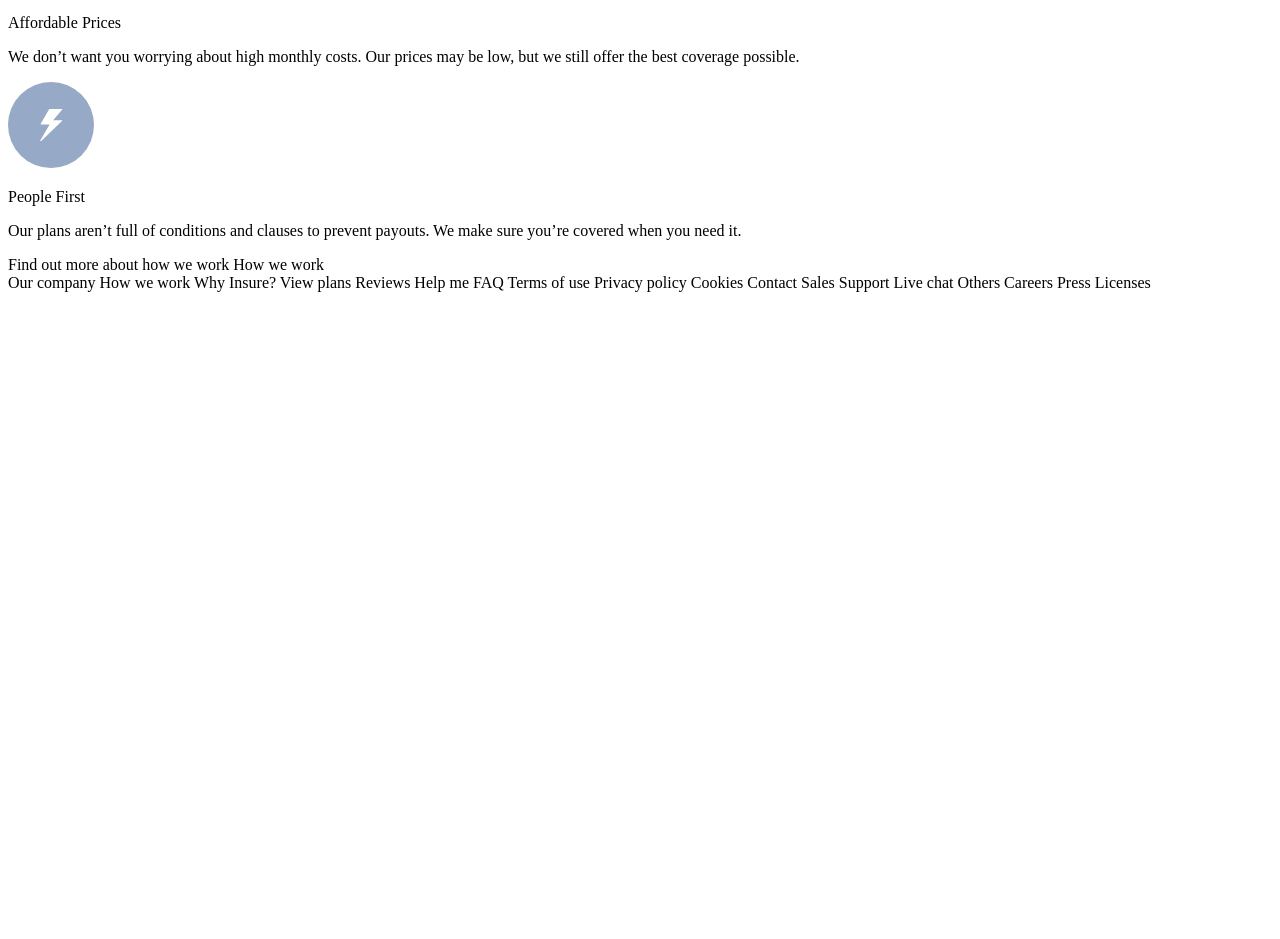
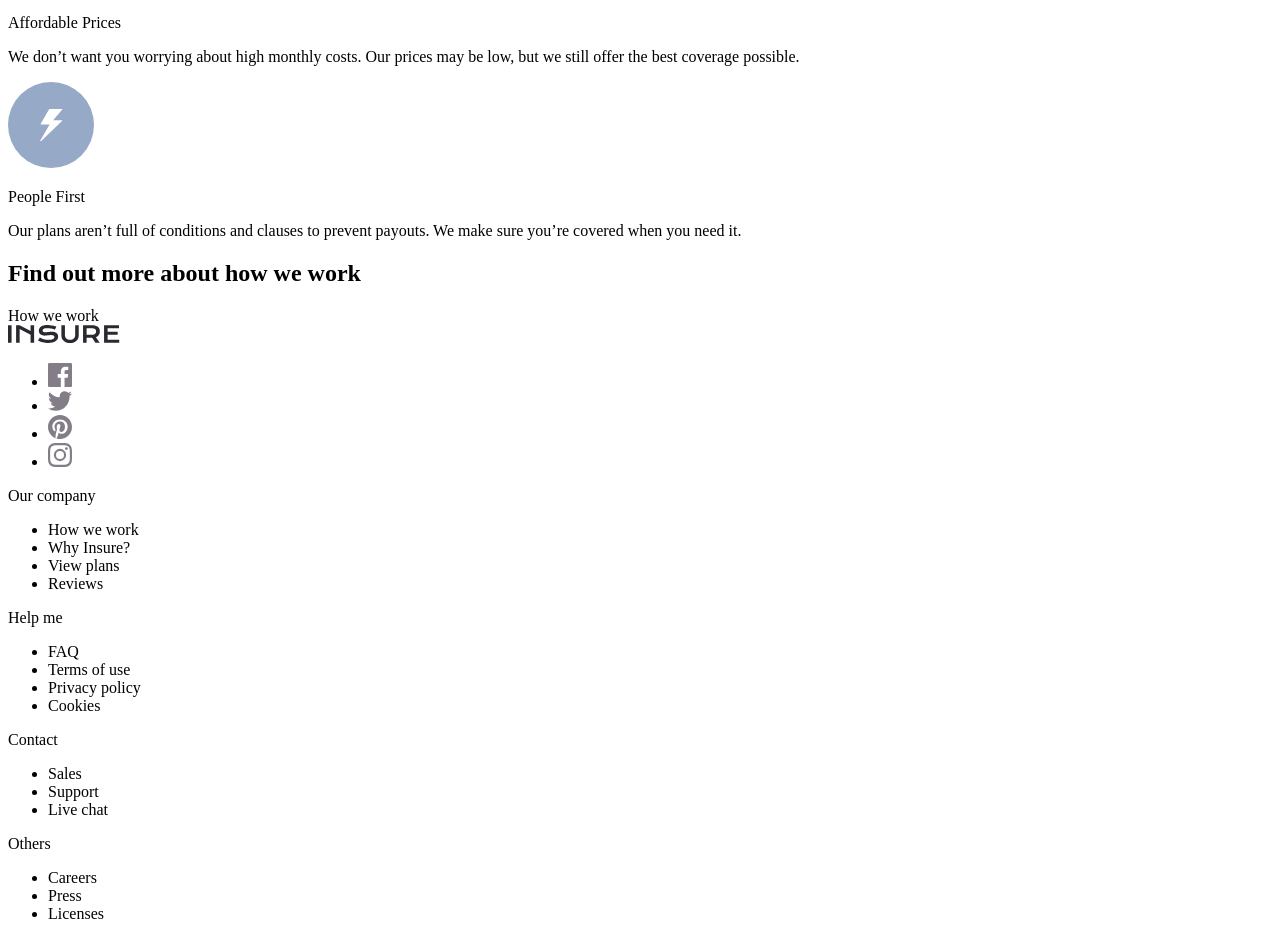
Before and after one commit to AsanteWiebers/insure-landing-page-master, a plain HTML site: page index.html in a window 1280 px wide. Shown: the part 702-1641 px from the top of the page. Before the commit the page ends 1002 px from the top, so only its background shows below. Drawn offline with Linux system fonts and the light colour scheme.

Commit message:
footer html

```diff
--- a/index.html
+++ b/index.html
@@ -57,6 +57,7 @@
   </div>
 
   <main class="main">
+    <div class="main_container">
       <h1 class="main_heading">We’re different</h1>
 
       <div class="main-icon">
@@ -83,45 +84,64 @@
         <p> Our plans aren’t full of conditions and clauses to prevent payouts. We make
           sure you’re covered when you need it.</p>
       </div>
+    </div>
 
+    <div class="banner">
+      <h2>
+        Find out more about how we work
+      </h2>
 
-
-
-
-
-
-
-
-    Find out more about how we work
-
-    How we work
+      <span class="text-box">How we work</span>
+    </div>
   </main>
   <footer>
-    Our company
 
-    How we work
-    Why Insure?
-    View plans
-    Reviews
+    <div>
+      <div>
+        <img src="/images/logo.svg" alt="">
+      </div>
+      <div>
+        <ul>
+          <li><img src="/images/icon-facebook.svg" alt=""> </li>
+          <li><img src="/images/icon-twitter.svg" alt=""> </li>
+          <li><img src="/images/icon-pinterest.svg" alt=""></li>
+          <li><img src="/images/icon-instagram.svg" alt=""> </li>
+        </ul>
+      </div>
+    </div>
 
-    Help me
+    <div class="footer_links_container">
 
-    FAQ
-    Terms of use
-    Privacy policy
-    Cookies
+      <p class="grey">Our company</p>
+      <ul>
+        <li>How we work</li>
+        <li>Why Insure?</li>
+        <li>View plans</li>
+        <li>Reviews</li>
+      </ul>
 
-    Contact
+      <p class="grey">Help me</p>
+      <ul>
+        <li>FAQ</li>
+        <li>Terms of use</li>
+        <li>Privacy policy</li>
+        <li>Cookies</li>
+      </ul>
 
-    Sales
-    Support
-    Live chat
+      <p class="grey">Contact</p>
+      <ul>
+        <li>Sales</li>
+        <li>Support</li>
+        <li>Live chat</li>
+      </ul>
 
-    Others
-
-    Careers
-    Press
-    Licenses
+      <p class="grey">Others</p>
+      <ul>
+        <li>Careers</li>
+        <li>Press</li>
+        <li>Licenses</li>
+      </ul>
+    </div>
   </footer>
 </body>
 
```
Lines whose indentation alone changed are shown as unchanged.
